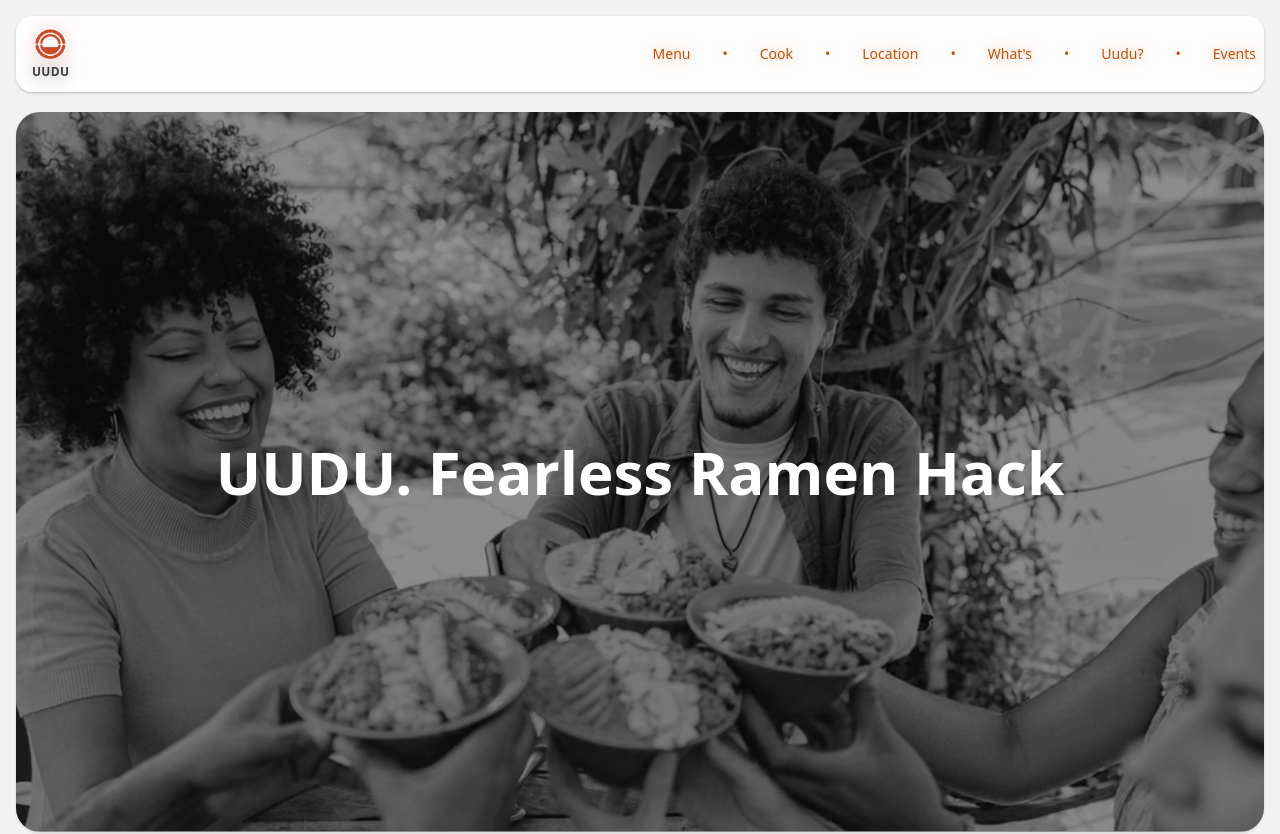
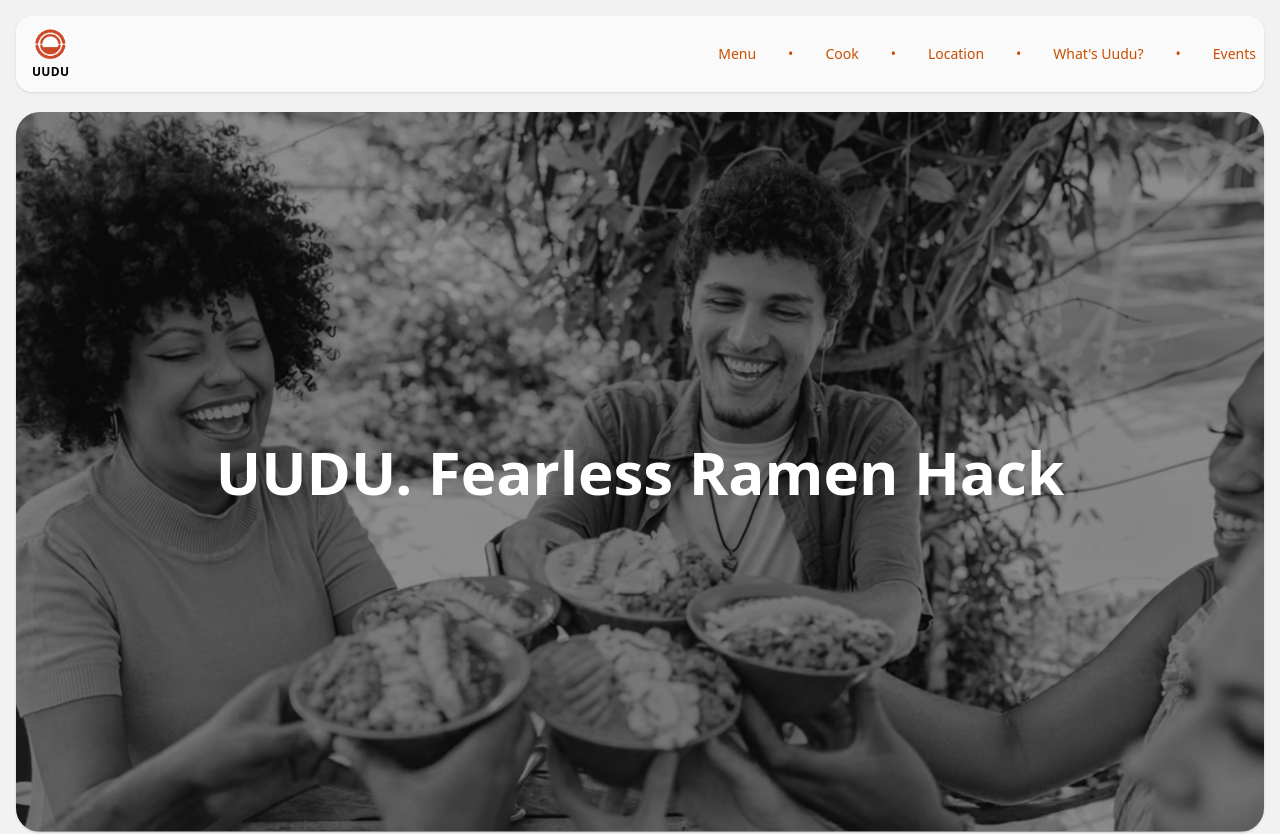
Before and after one commit to MandeepBasnet/Uudu, a React (Vite) app: page / in a window 1280 px wide. Shown: the top 834 px of the page. Built offline with nearby package versions, Linux system fonts and the light colour scheme.

Commit message:
Routing Pages in Nav bar

```diff
--- a/src/App.jsx
+++ b/src/App.jsx
@@ -1,9 +1,10 @@
 // src/App.jsx
+import React from "react";
 import { BrowserRouter as Router, Routes, Route } from "react-router-dom";
 
 // Pages
 import Home from "./pages/Home";
-import Menu from "./pages/Menu/Menu";
+import Menu from "./pages/Menu/MenuMain";
 import Category from "./pages/Menu/Category";
 import Product from "./pages/Menu/Product";
 import Cook from "./pages/Cook";
--- a/src/components/MenuCategoryCard.jsx
+++ b/src/components/MenuCategoryCard.jsx
@@ -0,0 +1,18 @@
+// src/components/MenuCategoryCard.jsx
+import React from "react";
+
+export default function MenuCategoryCard({ name, image }) {
+  return (
+    <div className="relative overflow-hidden rounded-3xl shadow-sm hover:shadow-md transition-shadow duration-300">
+      <img src={image} alt={name} className="h-48 w-full object-cover" />
+      <div className="absolute inset-0 bg-black/40 flex items-center justify-center">
+        <span
+          className="text-white text-xl font-semibold"
+          style={{ fontFamily: "Bahnschrift, system-ui, sans-serif" }}
+        >
+          {name}
+        </span>
+      </div>
+    </div>
+  );
+}
--- a/src/components/Navbar.jsx
+++ b/src/components/Navbar.jsx
@@ -17,6 +17,15 @@ export default function Navbar() {
     window.addEventListener("scroll", onScroll, { passive: true });
     return () => window.removeEventListener("scroll", onScroll);
   }, []);
+
+  // Define navigation links with labels and corresponding routes
+  const navLinks = [
+    { label: "Menu", path: "/menu" },
+    { label: "Cook", path: "/cook" },
+    { label: "Location", path: "/location" },
+    { label: "What's Uudu?", path: "/whats-uudu" },
+    { label: "Events", path: "/events" },
+  ];
 
   return (
     <header
@@ -40,17 +49,15 @@ export default function Navbar() {
             </span>
           </a>
           <ul className="hidden gap-6 md:flex text-sm">
-            {"Menu Cook Location What's Uudu? Events"
-              .split(" ")
-              .map((label, index, array) => (
-                <li key={label} className="flex items-center">
+            {navLinks.map((link, index) => (
+              <li key={link.label} className="flex items-center">
                 <a
                   className="inline-block px-2 py-4 text-[#C84E00] hover:text-[#B73D00] transition-colors"
-                    href={`/${label.toLowerCase().replace(/'|\s/g, "-")}`}
+                  href={link.path}
                 >
-                    {label}
+                  {link.label}
                 </a>
-                  {index < array.length - 1 && (
+                {index < navLinks.length - 1 && (
                   <span className="ml-6 text-[#C84E00]">•</span>
                 )}
               </li>
--- a/src/components/ProductCard.jsx
+++ b/src/components/ProductCard.jsx
@@ -1,5 +1,5 @@
 // src/components/ProductCard.jsx
-
+import React from "react";
 export default function ProductCard({ name, image, price }) {
   return (
     <div className="overflow-hidden rounded-2xl bg-white shadow-sm hover:shadow-md transition-shadow duration-300">
--- a/src/pages/Cook.jsx
+++ b/src/pages/Cook.jsx
@@ -1,5 +1,5 @@
 // src/pages/Cook.jsx
-
+import React from "react";
 export default function Cook() {
   return (
     <div className="min-h-screen bg-[#F2F2F2] pb-20">
--- a/src/pages/Events.jsx
+++ b/src/pages/Events.jsx
@@ -1,4 +1,5 @@
 // src/pages/Events.jsx
+import React from "react";
 
 export default function Events() {
   // Later, events could be fetched from a CMS / API
--- a/src/pages/Home.jsx
+++ b/src/pages/Home.jsx
@@ -9,14 +9,12 @@ import Footer from "../components/Footer";
 export default function Home() {
   return (
     <div className="min-h-screen bg-[#F2F2F2] text-[#3E3E3E]">
-      <Navbar />
       <Hero />
       <Mothership />
       <SoHackinEasy />
       <ValueBeyondHype />
       <ChilledVibe />
       <TakeoutReimagined />
-      <Footer />
     </div>
   );
 }
--- a/src/pages/Location.jsx
+++ b/src/pages/Location.jsx
@@ -1,4 +1,5 @@
 // src/pages/Location.jsx
+import React from "react";
 
 export default function Location() {
   return (
--- a/src/pages/Menu/Category.jsx
+++ b/src/pages/Menu/Category.jsx
@@ -1,5 +1,4 @@
 // src/pages/Menu/Category.jsx
-
 import { useParams, Link } from "react-router-dom";
 import ramenData from "../../data/ramen.json";
 import toppingsData from "../../data/toppings.json";
--- a/src/pages/Menu/MenuMain.jsx
+++ b/src/pages/Menu/MenuMain.jsx
@@ -1,5 +1,5 @@
 // src/pages/Menu/MenuMain.jsx
-
+import React from "react";
 import { Link } from "react-router-dom";
 import MenuCategoryCard from "../../components/MenuCategoryCard";
 
--- a/src/pages/Menu/Product.jsx
+++ b/src/pages/Menu/Product.jsx
@@ -1,5 +1,6 @@
 // src/pages/Menu/Product.jsx
 
+import React from "react";
 import { useParams, Link } from "react-router-dom";
 import ramenData from "../../data/ramen.json";
 import toppingsData from "../../data/toppings.json";
--- a/src/pages/WhatsUudu.jsx
+++ b/src/pages/WhatsUudu.jsx
@@ -1,4 +1,5 @@
 // src/pages/WhatsUudu.jsx
+import React from "react";
 
 export default function WhatsUudu() {
   return (
```
Lines whose indentation alone changed are shown as unchanged.
